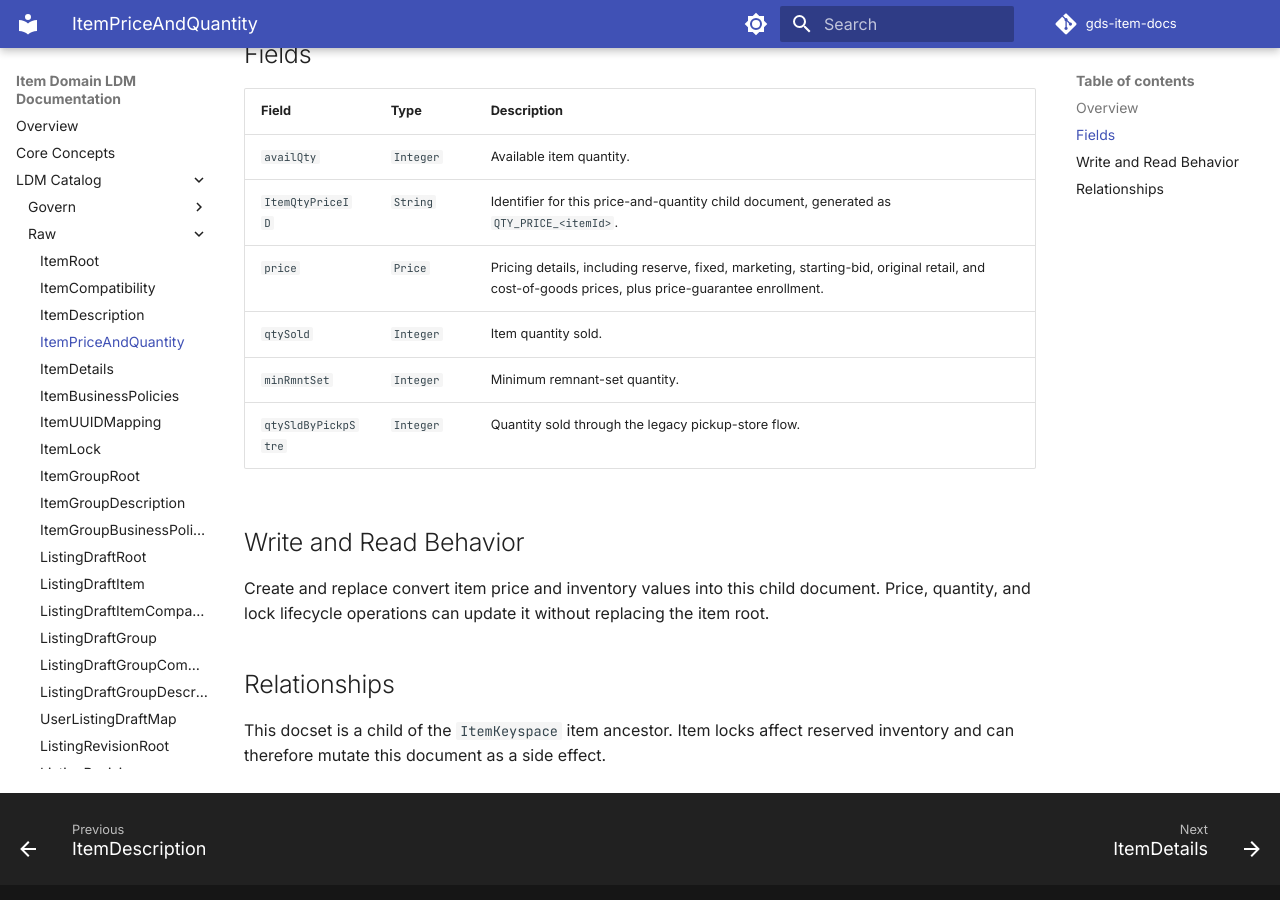
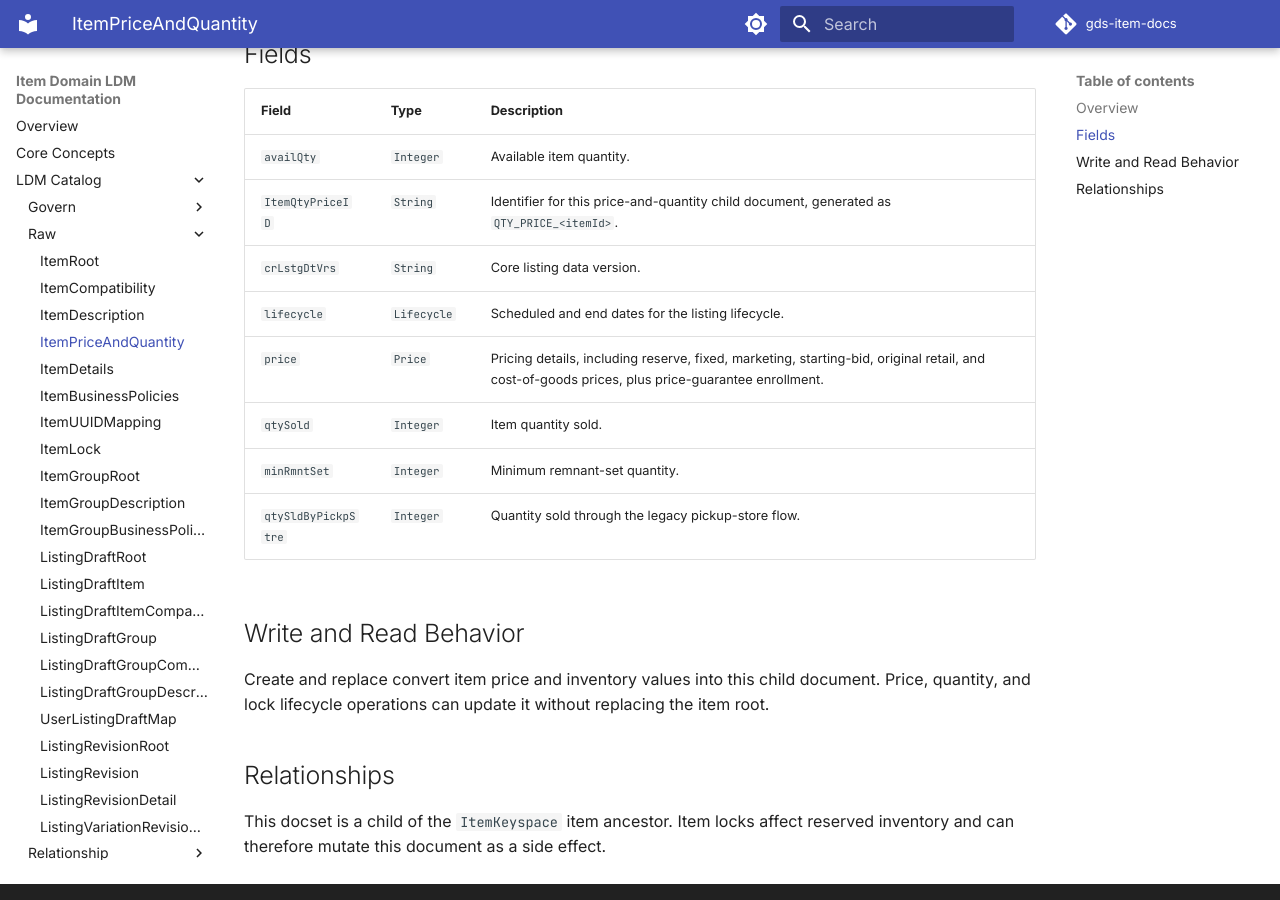
Before and after one commit to duanbiyi-ctrl/ework, an MkDocs documentation site: the page built from docs/entities/itemkeyspace-item-qty-price.md, in a window 1280 px wide and 900 px high, scrolled down 600 px. Built offline with MkDocs 1.6.1 and Material for MkDocs 9.7.7, drawn with Linux system fonts in a browser that asks for light colours; comment, search, counter and statistics services are not loaded.

Commit message:
fix: document ItemQtyPrice lifecycle fields
Co-authored-by: Copilot <223556219+Copilot@users.noreply.github.com>

```diff
--- a/docs/entities/itemkeyspace-item-qty-price.md
+++ b/docs/entities/itemkeyspace-item-qty-price.md
@@ -26,6 +26,8 @@
 | --- | --- | --- |
 | `availQty` | `Integer` | Available item quantity. |
 | `ItemQtyPriceID` | `String` | Identifier for this price-and-quantity child document, generated as `QTY_PRICE_<itemId>`. |
+| `crLstgDtVrs` | `String` | Core listing data version. |
+| `lifecycle` | `Lifecycle` | Scheduled and end dates for the listing lifecycle. |
 | `price` | `Price` | Pricing details, including reserve, fixed, marketing, starting-bid, original retail, and cost-of-goods prices, plus price-guarantee enrollment. |
 | `qtySold` | `Integer` | Item quantity sold. |
 | `minRmntSet` | `Integer` | Minimum remnant-set quantity. |
```
Also changed, not shown: 1 other file.
